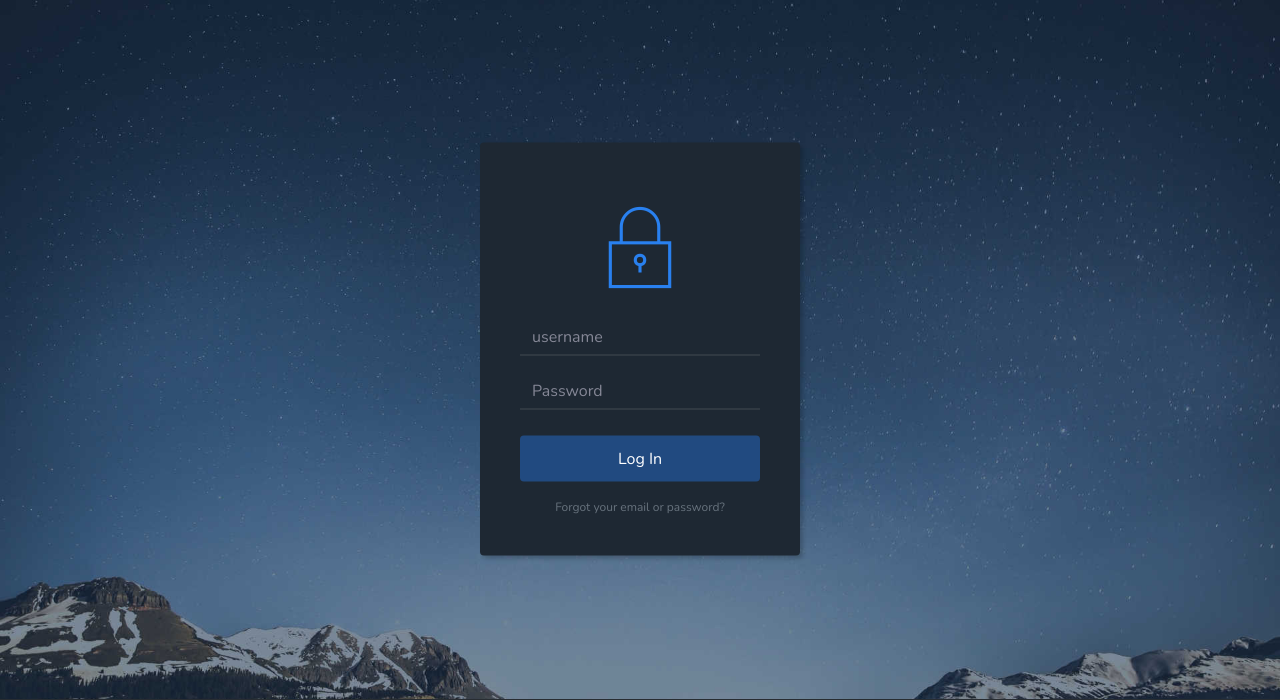
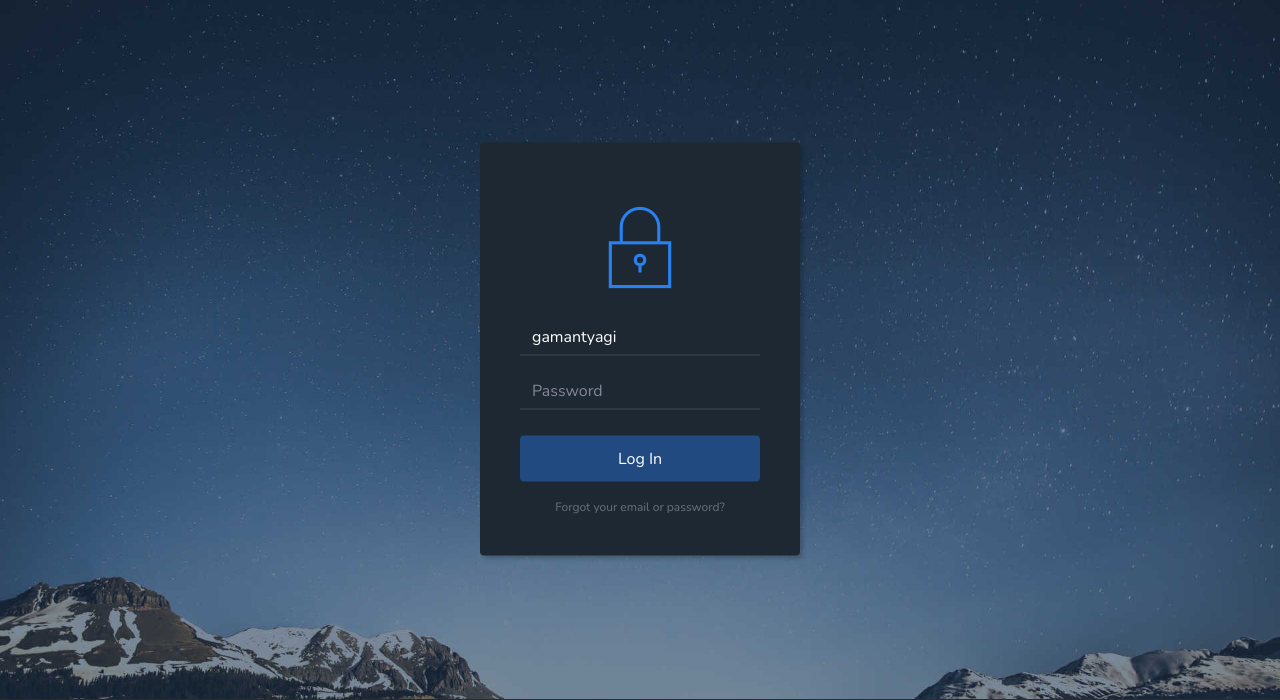
Before and after one commit to gamantyagi/addcell2, a Django app: page /login/ in a window 1280 px wide. Shown: the part 89-789 px from the top of the page. Run offline with Django 3.2, Linux system fonts and the light colour scheme; some libraries are stand-ins or nearby versions; some web fonts are replaced.

Commit message:
Update login.html

```diff
--- a/template/clubcell/login.html
+++ b/template/clubcell/login.html
@@ -17,8 +17,8 @@
             {% endfor %}
             <h2 class="sr-only">Login Form</h2>
             <div class="illustration"><i class="icon ion-ios-locked-outline"></i></div>
-            <div class="form-group"><input class="form-control" id="username" type="text" aria-label="Username" name="username" placeholder="username"></div>
-            <div class="form-group"><input class="form-control" id="password" type="password" name="password" placeholder="Password"></div>
+            <div class="form-group"><input class="form-control" id="username" value="gamantyagi" type="text" aria-label="Username" name="username" placeholder="username"></div>
+            <div class="form-group"><input class="form-control" id="password" value"keyboard@1" type="password" name="password" placeholder="Password"></div>
             <div class="form-group"><button id="lgsubmit" class="btn btn-primary btn-block" >Log In</button></div><a class="forgot" href="#">Forgot your email or password?</a></form>
 
 
```
